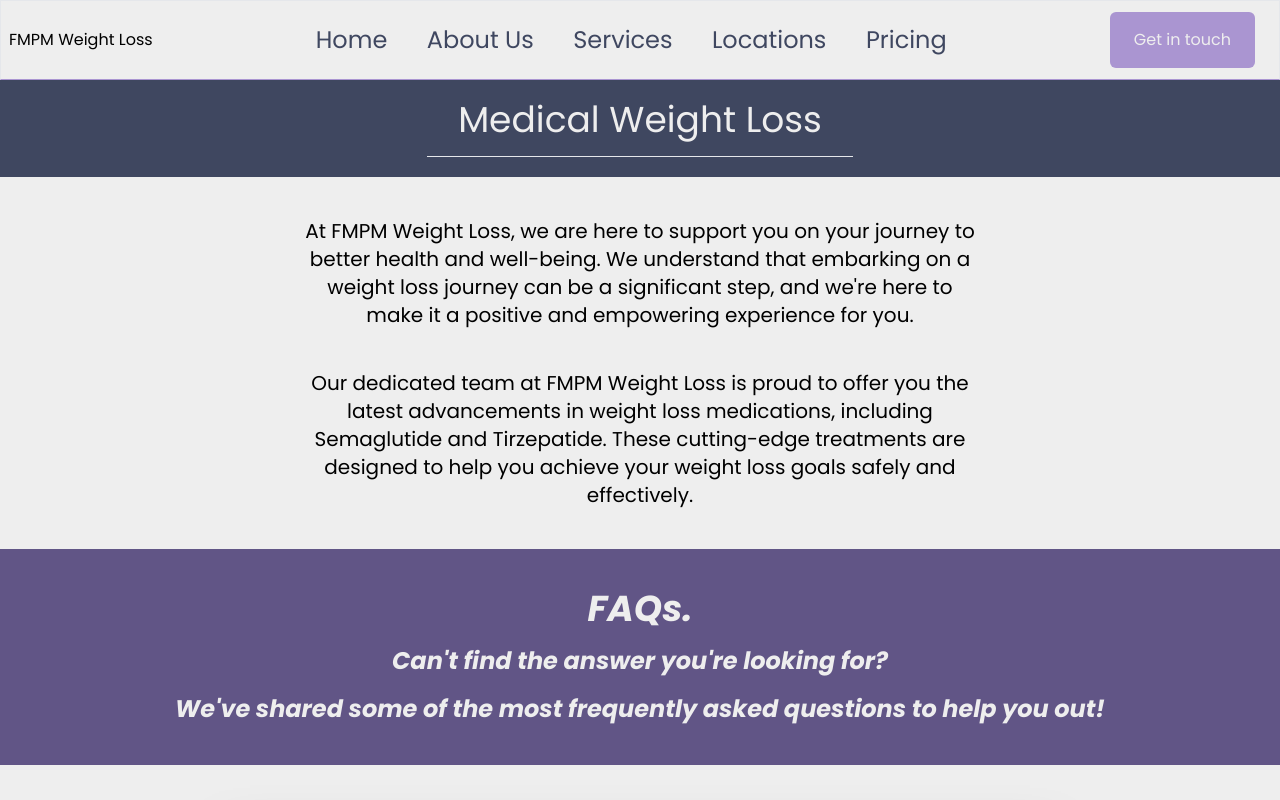
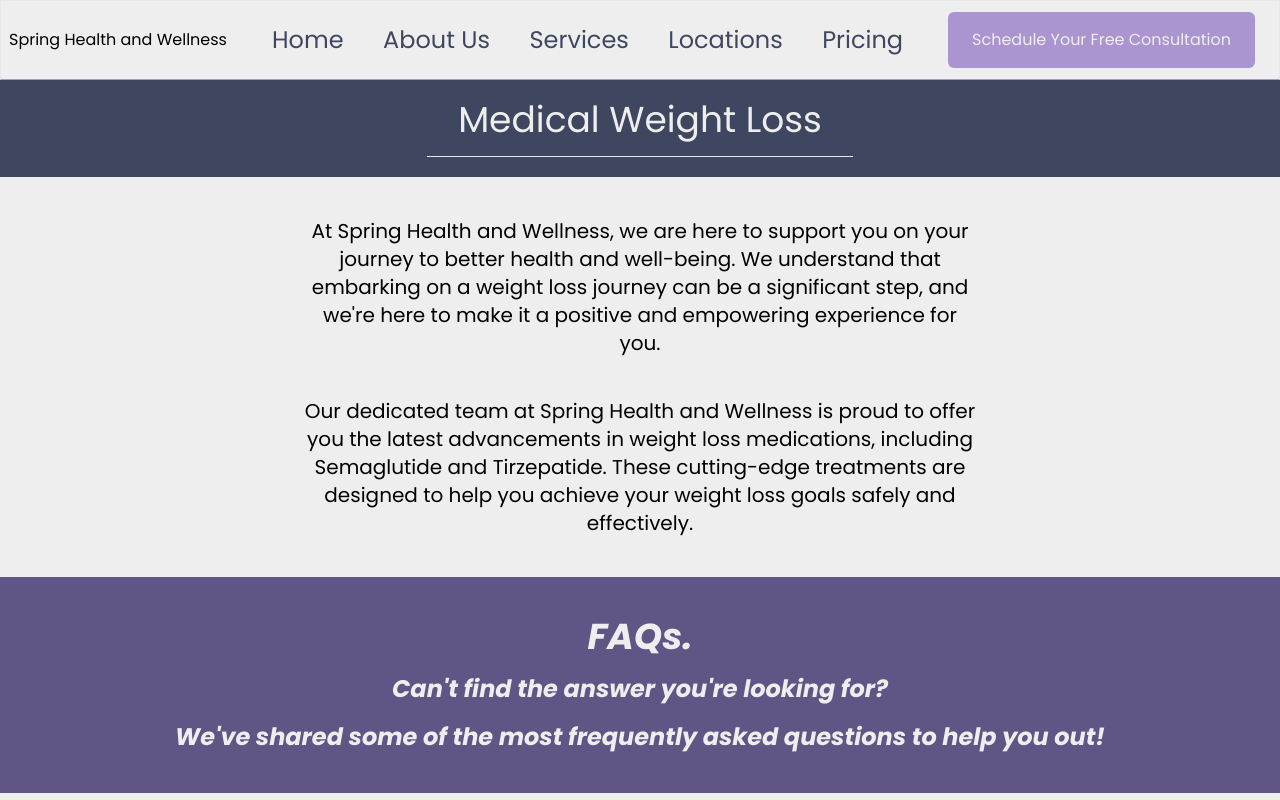
Before and after one commit to amarrero10/aesthetic-medical-website, a React (Create React App) app in the folder frontend/: page /services/medical-weight-loss in a window 1280 px wide. Shown: the top 800 px of the page. Built offline with nearby package versions, Linux system fonts and the light colour scheme; no server answers.

Commit message:
Change some details

```diff
--- a/frontend/public/index.html
+++ b/frontend/public/index.html
@@ -28,7 +28,7 @@
       rel="stylesheet"
     />
 
-    <title>FMPM Weight Loss</title>
+    <title>Spring Health and Wellness</title>
   </head>
   <body>
     <noscript>You need to enable JavaScript to run this app.</noscript>
--- a/frontend/src/components/About.jsx
+++ b/frontend/src/components/About.jsx
@@ -42,9 +42,9 @@
             once: true,
           }}
         >
-          At FMPM Weight Loss, our mission is to merge cutting-edge, evidence-based science with a
-          comprehensive, holistic approach to deliver exceptional treatments that empower your
-          journey towards improved health and wellness.
+          At Spring Health and Wellness, our mission is to merge cutting-edge, evidence-based
+          science with a comprehensive, holistic approach to deliver exceptional treatments that
+          empower your journey towards improved health and wellness.
         </motion.p>
 
         <motion.p
@@ -95,14 +95,14 @@
           }}
           className="mb-3 text-justify tracking-widest"
         >
-          At FMPM Weight Loss, our unwavering commitment is to your well-being and satisfaction. We
-          understand that every individual is unique, and so are their needs when it comes to
-          medical weight loss and aesthetics. That's why we take pride in offering personalized
-          treatment plans, thorough consultations, and dedicated follow-up services. Our approach
-          isn't just about achieving results; it's about ensuring your comfort and confidence
-          throughout your journey with us. Your health, happiness, and satisfaction are at the heart
-          of everything we do, and we look forward to partnering with you on your path to a more
-          vibrant and confident you.
+          At Spring Health and Wellness, our unwavering commitment is to your well-being and
+          satisfaction. We understand that every individual is unique, and so are their needs when
+          it comes to medical weight loss and aesthetics. That's why we take pride in offering
+          personalized treatment plans, thorough consultations, and dedicated follow-up services.
+          Our approach isn't just about achieving results; it's about ensuring your comfort and
+          confidence throughout your journey with us. Your health, happiness, and satisfaction are
+          at the heart of everything we do, and we look forward to partnering with you on your path
+          to a more vibrant and confident you.
         </motion.p>
 
         <motion.div
@@ -118,7 +118,7 @@
           <div className=" sm:w-1/2">
             <img
               src={portrait}
-              alt="Nurse Practioner at FMPM Weight Loss"
+              alt="Nurse Practioner at Spring Health and Wellness"
               className="w-full  mx-auto h-[400px] object-cover rounded-md"
             ></img>
             <div className=" bg-periwinkle text-offWhite text-center text-xl py-4">
--- a/frontend/src/components/Contact.jsx
+++ b/frontend/src/components/Contact.jsx
@@ -1,5 +1,6 @@
 import React from "react";
 import Form from "./Form";
+import Footer from "./Footer";
 function Contact() {
   return (
     <div className="sm:mt-36">
@@ -10,6 +11,7 @@
       </p>
       <p className=" text-center font-bold text-2xl">Send Us A Message.</p>
       <Form />
+      <Footer />
     </div>
   );
 }
--- a/frontend/src/components/Footer.jsx
+++ b/frontend/src/components/Footer.jsx
@@ -28,7 +28,7 @@
         </div>
       </div>
       <div className="mt-2 text-center">
-        <p>&copy; {new Date().getFullYear()} FMPM Weight Loss. All Rights Reserved.</p>
+        <p>&copy; {new Date().getFullYear()} Spring Health and Wellness. All Rights Reserved.</p>
       </div>
       <div className="sm: text-center pb-2">
         <p>
--- a/frontend/src/components/HomePage.jsx
+++ b/frontend/src/components/HomePage.jsx
@@ -81,11 +81,11 @@
                 />
               </div>
               <p className=" text-center">
-                We prioritize your unique needs to enhance your quality of life. Experience a
-                transformative approach to weight loss and well-being today!
+                We prioritize your unique health and wellness goals to enhance your qualilty of
+                life. Experience a transformative approach to weight loss and well-being today!
               </p>
               <p className=" text-darkpurple font-semibold text-center text-3xl sm:mb-20">
-                This is FMPM Weight Loss
+                This is Spring Health and Wellness
               </p>
               <div className=" flex justify-center sm:-mt-[80px]">
                 <Link to="/contact-us" className="  mx-auto s">
@@ -121,7 +121,7 @@
               }}
               className=" text-center sm:text-5xl text-2xl font-bold text-offWhite pb-2 tracking-wider mt-9"
             >
-              A Little About Us
+              About Us
             </motion.p>
             <motion.p
               variants={fadeInAnimationVariant}
@@ -132,10 +132,10 @@
               }}
               className=" text-center sm:text-xl sm:w-[550px] text-lg px-3 text-offWhite mt-9"
             >
-              At FMPM Weight Loss, we are your partners in the pursuit of health and beauty. Meet
-              our dedicated Nurse Practitioner, Algery Al-Hafi, and learn more about our mission to
-              empower your journey towards total body health and wellness with medical weight-loss
-              management.
+              At Spring Health and Wellness, we are your partners in the pursuit of health and
+              beauty. Meet our dedicated Nurse Practitioner, Algery Al-Hafi, and learn more about
+              our mission to empower your journey towards total body health and wellness with
+              medical weight-loss management.
             </motion.p>
             <Link to="/about">
               <button className=" text-lg text-offWhite bg-periwinkle px-9 py-4 rounded-md mt-10">
@@ -168,8 +168,9 @@
                 <FaWeightScale className=" mx-auto text-6xl mt-5 " />
                 <p className="text-2xl my-3">Medical Weight Loss</p>
                 <p className=" text-center px-3 mb-5">
-                  We harness the power of medications like semaglutides and tirzepatide in our
-                  personalized approach to help every client achieve their ideal weight.
+                  We harness the power of medications like Semaglutides, Tirzepatide, and
+                  Phentermine in our personalized approach to help every client achieve their ideal
+                  weight.
                 </p>
                 <Link to="/services/medical-weight-loss">
                   <button className=" text-lg bg-periwinkle px-4 py-3 rounded-md mt-2 border-offWhite border ">
@@ -211,8 +212,8 @@
                 <BsPersonVideo3 className=" mx-auto text-6xl mt-5" />
                 <p className="text-2xl my-3">Telehealth</p>
                 <p className=" text-center px-3 mb-5">
-                  we are proud to offer the convenience of telehealth services, allowing you to
-                  access expert guidance and support from the comfort of your own home.
+                  We are proud to offer the convenience of telehealth services, allowing you to
+                  access expert guidance and support for your healthcare needs from anywhere.
                 </p>
                 <Link to="/services/telehealth">
                   <button className=" text-lg bg-periwinkle border-offWhite border px-4 py-3 rounded-md mt-2">
@@ -254,8 +255,8 @@
             className="sm:text-center px-2 text-xl sm:w-[700px] mx-auto text-justify"
           >
             Ready to start your journey to a healthier you? Reach out to us today! We're here to
-            help you achieve your weight loss goals. Contact us now and take the first step toward a
-            better you!
+            help you achieve your weight loss goals. Contact us now and take the first step towards
+            a better you!
           </motion.p>
           <motion.div
             variants={fadeInAnimationVariant}
--- a/frontend/src/components/Navigation.jsx
+++ b/frontend/src/components/Navigation.jsx
@@ -46,7 +46,7 @@
       {/* Mobile Menu */}
       <div className="flex justify-between items-center sm:hidden relative border-b-[1px] border-b-periwinkle py-3">
         <Link to="/" className="" onClick={closeMenu}>
-          <h1 className="pl-2">FMPM Weight Loss</h1>
+          <h1 className="pl-2">Spring Health and Wellness</h1>
         </Link>
         <div className=" flex items-center">
           <Link to="/contact-us" className=" h-10">
@@ -148,7 +148,7 @@
       <div className="hidden sm:flex sm:items-center sm:justify-between sm:px-2 h-20 top-0 fixed w-screen bg-offWhite z-30 border-[1px] border-b-periwinkle">
         <div>
           <Link to="/">
-            <h1>FMPM Weight Loss</h1>
+            <h1>Spring Health and Wellness</h1>
           </Link>
         </div>
         <div className="flex w-1/2 justify-between text-navy text-2xl ">
@@ -197,7 +197,7 @@
         <div>
           <Link to="/contact-us" className=" h-10" onClick={handleScrollToTop}>
             <button className="mr-4 h-full bg-periwinkle text-offWhite px-6 py-4 rounded-md">
-              Get in touch
+              Schedule Your Free Consultation
             </button>
           </Link>
         </div>
--- a/frontend/src/components/Services.jsx
+++ b/frontend/src/components/Services.jsx
@@ -40,7 +40,7 @@
             }}
             className=" pt-5"
           >
-            Medical Weight Loss
+            Our Services
           </motion.h2>
           <motion.hr
             variants={fadeInAnimationVariant}
@@ -68,8 +68,8 @@
                 <p className=" mt-3 px-1">
                   Embark on your journey to a healthier, happier you with our expert weight loss
                   services. Our dedicated team is committed to helping you reach your weight loss
-                  goals and improve your overall well-being. At our clinic, we offer Semaglutide and
-                  Tirzepatide.
+                  goals and improve your overall well-being. At our clinic, we offer treatments that
+                  fit everyone and every budget.
                 </p>
               </div>
               <div className=" flex flex-col items-center justify-between w-full px-2 pb-10">
@@ -80,7 +80,7 @@
                 </Link>
                 <Link to="/contact-us">
                   <button className=" text-lg text-offWhite bg-periwinkle px-4 py-3 rounded-md mt-2">
-                    Request Appointment
+                    Request A Free Consultation
                   </button>
                 </Link>
               </div>
@@ -98,7 +98,7 @@
                 <p className=" mt-3 px-1">
                   At our clinic, we understand that vitality and well-being are essential to living
                   your best life. Our specialized vitamin injections are designed to give you that
-                  extra boost of energy and support your overall health goals.
+                  extra boost of energy and support your overall weight loss and health goals.
                 </p>
               </div>
               <div className=" flex flex-col items-center justify-between w-full px-2 pb-10">
@@ -109,7 +109,7 @@
                 </Link>
                 <Link to="/contact-us">
                   <button className=" text-lg text-offWhite bg-periwinkle px-4 py-3 rounded-md mt-2">
-                    Request Appointment
+                    Request A Free Consultation
                   </button>
                 </Link>
               </div>
@@ -125,9 +125,10 @@
               <div className=" text-center">
                 <h2 className=" text-3xl font-semibold mt-4">Telehealth</h2>
                 <p className=" mt-3 px-1">
-                  At FMPM Weight Loss, we understand that your health and well-being are a top
-                  priority. That's why we offer telehealth services, providing you with a convenient
-                  and secure way to access healthcare from the comfort of your home or office.
+                  At Spring Health and Wellness, we understand that your health and well-being are a
+                  top priority. That's why we offer telehealth services, providing you with a
+                  convenient and secure way to access healthcare from the comfort of your home or
+                  office.
                 </p>
               </div>
               <div className=" flex flex-col items-center justify-between w-full px-2 pb-10">
@@ -138,7 +139,7 @@
                 </Link>
                 <Link to="/contact-us">
                   <button className=" text-lg text-offWhite bg-periwinkle px-4 py-3 rounded-md mt-2">
-                    Request Appointment
+                    Request A Free Consultation
                   </button>
                 </Link>
               </div>
@@ -196,8 +197,8 @@
                 >
                   Embark on your journey to a healthier, happier you with our expert weight loss
                   services. Our dedicated team is committed to helping you reach your weight loss
-                  goals and improve your overall well-being. At our clinic, we offer Semaglutide and
-                  Tirzepatide.
+                  goals and improve your overall well-being. At our clinic, we offer treatments that
+                  fit everyone and every budget.
                 </motion.p>
               </motion.div>
 
@@ -217,7 +218,7 @@
                 </Link>
                 <Link to="/contact-us">
                   <button className=" text-lg text-offWhite bg-periwinkle px-4 py-3 rounded-md mt-2">
-                    Request Appointment
+                    Request A Free Consultation
                   </button>
                 </Link>
               </motion.div>
@@ -301,7 +302,7 @@
                 >
                   At our clinic, we understand that vitality and well-being are essential to living
                   your best life. Our specialized vitamin injections are designed to give you that
-                  extra boost of energy and support your overall health goals.
+                  extra boost of energy and support your overall weight loss and health goals.
                 </motion.p>
               </motion.div>
 
@@ -321,7 +322,7 @@
                 </Link>
                 <Link to="/contact-us">
                   <button className=" text-lg text-offWhite bg-periwinkle px-4 py-3 rounded-md mt-2">
-                    Request Appointment
+                    Request A Free Consultation
                   </button>
                 </Link>
               </motion.div>
@@ -373,9 +374,10 @@
                     once: true,
                   }}
                 >
-                  At FMPM Weight Loss, we understand that your health and well-being are a top
-                  priority. That's why we offer telehealth services, providing you with a convenient
-                  and secure way to access healthcare from the comfort of your home or office.
+                  At Spring Health and Wellness, we understand that your health and well-being are a
+                  top priority. That's why we offer telehealth services, providing you with a
+                  convenient and secure way to access healthcare from the comfort of your home or
+                  office.
                 </motion.p>
               </motion.div>
 
@@ -395,7 +397,7 @@
                 </Link>
                 <Link to="/contact-us">
                   <button className=" text-lg text-offWhite bg-periwinkle px-4 py-3 rounded-md mt-2">
-                    Request Appointment
+                    Request A Free Consultation
                   </button>
                 </Link>
               </motion.div>
--- a/frontend/src/components/Telehealth.jsx
+++ b/frontend/src/components/Telehealth.jsx
@@ -56,9 +56,9 @@
         }}
       >
         <p className=" sm:w-2/3 text-center text-3xl font-semibold mx-auto">
-          Embrace the convenience of telehealth services at FMPM Weight Loss. Through secure virtual
-          consultations, we are readily accessible, ensuring you receive expert care and guidance
-          from the comfort of your own space.
+          Embrace the convenience of telehealth services at Spring Health and Wellness. Through
+          secure virtual consultations, we are readily accessible, ensuring you receive expert care
+          and guidance from the comfort of your own space.
         </p>
         <div className=" mx-auto bg-[#FEFEFE] sm:w-1/4 shadow-2xl h-64 mt-5 px-2">
           <p className=" text-center pt-2 text-lg">
--- a/frontend/src/components/Vitamins.jsx
+++ b/frontend/src/components/Vitamins.jsx
@@ -126,10 +126,10 @@
               }}
               className=" text-center"
             >
-              FMPM Weight Loss offers vitamin B12 injections because they provide numerous benefits,
-              including boosting energy levels, enhancing brain function, promoting weight loss, and
-              more. Vitamin B12 injections also play a critical role in brain function, DNA
-              production, and red blood cell formation. They can be particularly beneficial for
+              Spring Health and Wellness offers vitamin B12 injections because they provide numerous
+              benefits, including boosting energy levels, enhancing brain function, promoting weight
+              loss, and more. Vitamin B12 injections also play a critical role in brain function,
+              DNA production, and red blood cell formation. They can be particularly beneficial for
               individuals following vegan or vegetarian diets that may be deficient in vitamin B12.
             </motion.p>
             <motion.div
@@ -222,11 +222,11 @@
               }}
               className=" text-center"
             >
-              At FMPM Weight Loss, we provide specialized fat-burning injections designed to support
-              your weight loss journey. Our injections contain a unique blend of lipotropic
-              compounds, vitamins, minerals, and amino acids. These powerful ingredients work
-              together to boost your metabolism, enhance the breakdown of fat in the liver, and aid
-              in the removal of stored fat from your body. Our fat-burning injections can be a
+              At Spring Health and Wellness, we provide specialized fat-burning injections designed
+              to support your weight loss journey. Our injections contain a unique blend of
+              lipotropic compounds, vitamins, minerals, and amino acids. These powerful ingredients
+              work together to boost your metabolism, enhance the breakdown of fat in the liver, and
+              aid in the removal of stored fat from your body. Our fat-burning injections can be a
               valuable addition to your weight management plan, helping you achieve your goals for a
               healthier, more vibrant you.
             </motion.p>
--- a/frontend/src/components/WeightLoss.jsx
+++ b/frontend/src/components/WeightLoss.jsx
@@ -58,9 +58,9 @@
         }}
         className=" text-center px-3 sm:px-[300px] mt-10 sm:text-xl mb-10"
       >
-        At FMPM Weight Loss, we are here to support you on your journey to better health and
-        well-being. We understand that embarking on a weight loss journey can be a significant step,
-        and we're here to make it a positive and empowering experience for you.
+        At Spring Health and Wellness, we are here to support you on your journey to better health
+        and well-being. We understand that embarking on a weight loss journey can be a significant
+        step, and we're here to make it a positive and empowering experience for you.
       </motion.p>
 
       <motion.p
@@ -72,9 +72,10 @@
         }}
         className=" text-center px-3 sm:px-[300px] mt-10 sm:text-xl mb-10"
       >
-        Our dedicated team at FMPM Weight Loss is proud to offer you the latest advancements in
-        weight loss medications, including Semaglutide and Tirzepatide. These cutting-edge
-        treatments are designed to help you achieve your weight loss goals safely and effectively.
+        Our dedicated team at Spring Health and Wellness is proud to offer you the latest
+        advancements in weight loss medications, including Semaglutide and Tirzepatide. These
+        cutting-edge treatments are designed to help you achieve your weight loss goals safely and
+        effectively.
       </motion.p>
 
       <motion.div
@@ -132,36 +133,6 @@
           className="sm:w-2/3 w-full px-2 sm:px-0 shadow-2xl mx-auto mt-10 text-navy"
         >
           <Accordion.Panel>
-            <Accordion.Title>What is Tirzepatide?</Accordion.Title>
-            <Accordion.Content>
-              <p>
-                Tirzepatide is a single molecule that activates the body's receptors for GIP and
-                GLP-1, which are natural incretin hormones. Both GIP and GLP-1 receptors are found
-                in areas of the human brain important for appetite regulation. Tirzepatide has been
-                shown to decrease food intake and modulate fat utilization.
-              </p>
-            </Accordion.Content>
-          </Accordion.Panel>
-          <Accordion.Panel>
-            <Accordion.Title>How Does Tirzepatide Work? </Accordion.Title>
-            <Accordion.Content>
-              <p>
-                Tirzepatide works by activating both the GLP-1 and GIP receptors, which can lead to
-                increased feelings of fullness (satiety) and reduced food intake. This helps
-                patients manage their weight.
-              </p>
-            </Accordion.Content>
-          </Accordion.Panel>
-          <Accordion.Panel>
-            <Accordion.Title>How is Tirzepatide administered?</Accordion.Title>
-            <Accordion.Content>
-              <p className="mb-2 text-gray-500 dark:text-gray-400">
-                Tirzepatide is administered by injection and the dosing schedule can vary. Contact
-                us to set up a personalized plan!
-              </p>
-            </Accordion.Content>
-          </Accordion.Panel>
-          <Accordion.Panel>
             <Accordion.Title>What is Semaglutide?</Accordion.Title>
             <Accordion.Content>
               <p className="mb-2 text-gray-500 dark:text-gray-400">
@@ -218,6 +189,36 @@
                   highest available dose.
                 </li>
               </ul>
+            </Accordion.Content>
+          </Accordion.Panel>
+          <Accordion.Panel>
+            <Accordion.Title>What is Tirzepatide?</Accordion.Title>
+            <Accordion.Content>
+              <p>
+                Tirzepatide is a single molecule that activates the body's receptors for GIP and
+                GLP-1, which are natural incretin hormones. Both GIP and GLP-1 receptors are found
+                in areas of the human brain important for appetite regulation. Tirzepatide has been
+                shown to decrease food intake and modulate fat utilization.
+              </p>
+            </Accordion.Content>
+          </Accordion.Panel>
+          <Accordion.Panel>
+            <Accordion.Title>How Does Tirzepatide Work? </Accordion.Title>
+            <Accordion.Content>
+              <p>
+                Tirzepatide works by activating both the GLP-1 and GIP receptors, which can lead to
+                increased feelings of fullness (satiety) and reduced food intake. This helps
+                patients manage their weight.
+              </p>
+            </Accordion.Content>
+          </Accordion.Panel>
+          <Accordion.Panel>
+            <Accordion.Title>How is Tirzepatide administered?</Accordion.Title>
+            <Accordion.Content>
+              <p className="mb-2 text-gray-500 dark:text-gray-400">
+                Tirzepatide is administered by injection and the dosing schedule can vary. Contact
+                us to set up a personalized plan!
+              </p>
             </Accordion.Content>
           </Accordion.Panel>
         </Accordion>
```
Also changed, not shown: frontend/src/components/Form.jsx (+5 -5 lines).
